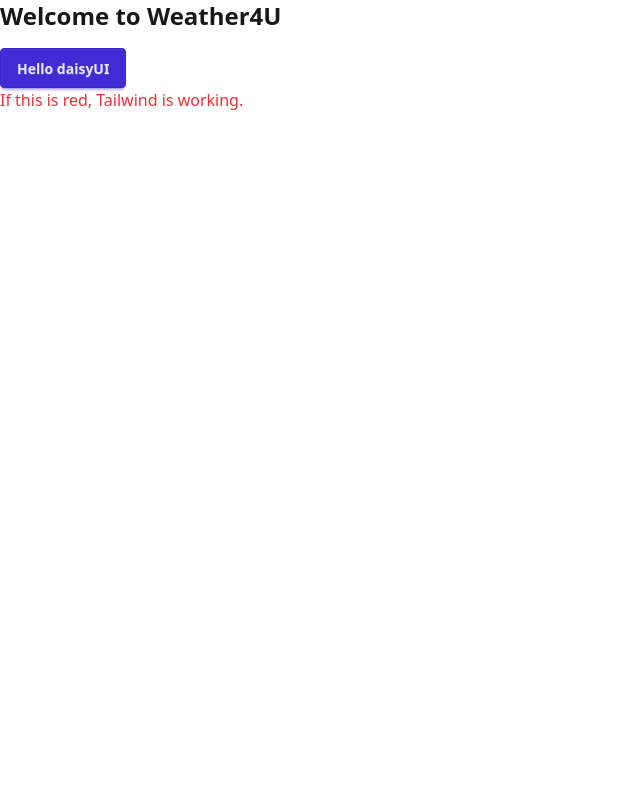
After one commit to DanielTKC/d_terreros_final_project, a Django app: template weather4u/templates/weather4u/index.html in a window 1280 px wide. The commit adds this page. Shown: the whole page, without its empty margins (0-640 px from the left). Run offline with Django 5.2, Linux system fonts and the light colour scheme; the template is opened without the code that fills it, so the values that code supplies are empty.

Commit message:
Site up and running with daisyUI fully configured

```diff
--- /dev/null
+++ b/templates/base.html
@@ -0,0 +1,13 @@
+<html lang="en">
+<head>
+    <meta charset="UTF-8">
+    <title>{% block title %}Weather4u{% endblock %}</title>
+    {% load static %}
+    <link href="{% static 'css/output.css' %}" rel="stylesheet"/>
+</head>
+<body class="bg-base-200 text-base-content p-6">
+{% block content %}
+    <!-- Child templates will inject here -->
+{% endblock %}
+</body>
+</html>
--- a/weather4u/static/css/output.css
+++ b/weather4u/static/css/output.css
@@ -1,4 +1,5 @@
 /*! tailwindcss v4.1.5 | MIT License | https://tailwindcss.com */
+@layer properties;
 @layer theme, base, components, utilities;
 @layer theme {
   :root, :host {
@@ -6,6 +7,11 @@
     'Noto Color Emoji';
     --font-mono: ui-monospace, SFMono-Regular, Menlo, Monaco, Consolas, 'Liberation Mono', 'Courier New',
     monospace;
+    --color-red-500: oklch(63.7% 0.237 25.331);
+    --spacing: 0.25rem;
+    --text-2xl: 1.5rem;
+    --text-2xl--line-height: calc(2 / 1.5);
+    --font-weight-bold: 700;
     --default-font-family: var(--font-sans);
     --default-mono-font-family: var(--font-mono);
   }
@@ -155,7 +161,153 @@
     display: none !important;
   }
 }
-@layer utilities;
+@layer utilities {
+  .btn {
+    :where(&) {
+      width: unset;
+    }
+    display: inline-flex;
+    flex-shrink: 0;
+    cursor: pointer;
+    flex-wrap: nowrap;
+    align-items: center;
+    justify-content: center;
+    gap: calc(0.25rem * 1.5);
+    text-align: center;
+    vertical-align: middle;
+    outline-offset: 2px;
+    webkit-user-select: none;
+    user-select: none;
+    padding-inline: var(--btn-p);
+    color: var(--btn-fg);
+    --tw-prose-links: var(--btn-fg);
+    height: var(--size);
+    font-size: var(--fontsize, 0.875rem);
+    font-weight: 600;
+    outline-color: var(--btn-color, var(--color-base-content));
+    transition-property: color, background-color, border-color, box-shadow;
+    transition-timing-function: cubic-bezier(0, 0, 0.2, 1);
+    transition-duration: 0.2s;
+    border-start-start-radius: var(--join-ss, var(--radius-field));
+    border-start-end-radius: var(--join-se, var(--radius-field));
+    border-end-start-radius: var(--join-es, var(--radius-field));
+    border-end-end-radius: var(--join-ee, var(--radius-field));
+    background-color: var(--btn-bg);
+    background-size: auto, calc(var(--noise) * 100%);
+    background-image: none, var(--btn-noise);
+    border-width: var(--border);
+    border-style: solid;
+    border-color: var(--btn-border);
+    text-shadow: 0 0.5px oklch(100% 0 0 / calc(var(--depth) * 0.15));
+    touch-action: manipulation;
+    box-shadow: 0 0.5px 0 0.5px oklch(100% 0 0 / calc(var(--depth) * 6%)) inset, var(--btn-shadow);
+    --size: calc(var(--size-field, 0.25rem) * 10);
+    --btn-bg: var(--btn-color, var(--color-base-200));
+    --btn-fg: var(--color-base-content);
+    --btn-p: 1rem;
+    --btn-border: var(--btn-bg);
+    @supports (color: color-mix(in lab, red, red)) {
+      --btn-border: color-mix(in oklab, var(--btn-bg), #000 calc(var(--depth) * 5%));
+    }
+    --btn-shadow: 0 3px 2px -2px var(--btn-bg),
+    0 4px 3px -2px var(--btn-bg);
+    @supports (color: color-mix(in lab, red, red)) {
+      --btn-shadow: 0 3px 2px -2px color-mix(in oklab, var(--btn-bg) calc(var(--depth) * 30%), #0000),
+    0 4px 3px -2px color-mix(in oklab, var(--btn-bg) calc(var(--depth) * 30%), #0000);
+    }
+    --btn-noise: var(--fx-noise);
+    .prose & {
+      text-decoration-line: none;
+    }
+    @media (hover: hover) {
+      &:hover {
+        --btn-bg: var(--btn-color, var(--color-base-200));
+        @supports (color: color-mix(in lab, red, red)) {
+          --btn-bg: color-mix(in oklab, var(--btn-color, var(--color-base-200)), #000 7%);
+        }
+      }
+    }
+    &:focus-visible {
+      outline-width: 2px;
+      outline-style: solid;
+      isolation: isolate;
+    }
+    &:active:not(.btn-active) {
+      translate: 0 0.5px;
+      --btn-bg: var(--btn-color, var(--color-base-200));
+      @supports (color: color-mix(in lab, red, red)) {
+        --btn-bg: color-mix(in oklab, var(--btn-color, var(--color-base-200)), #000 5%);
+      }
+      --btn-border: var(--btn-color, var(--color-base-200));
+      @supports (color: color-mix(in lab, red, red)) {
+        --btn-border: color-mix(in oklab, var(--btn-color, var(--color-base-200)), #000 7%);
+      }
+      --btn-shadow: 0 0 0 0 oklch(0% 0 0/0), 0 0 0 0 oklch(0% 0 0/0);
+    }
+    &:is(:disabled, [disabled], .btn-disabled) {
+      &:not(.btn-link, .btn-ghost) {
+        background-color: var(--color-base-content);
+        @supports (color: color-mix(in lab, red, red)) {
+          background-color: color-mix(in oklab, var(--color-base-content) 10%, transparent);
+        }
+        box-shadow: none;
+      }
+      pointer-events: none;
+      --btn-border: #0000;
+      --btn-noise: none;
+      --btn-fg: var(--color-base-content);
+      @supports (color: color-mix(in lab, red, red)) {
+        --btn-fg: color-mix(in oklch, var(--color-base-content) 20%, #0000);
+      }
+      @media (hover: hover) {
+        &:hover {
+          pointer-events: none;
+          background-color: var(--color-neutral);
+          @supports (color: color-mix(in lab, red, red)) {
+            background-color: color-mix(in oklab, var(--color-neutral) 20%, transparent);
+          }
+          --btn-border: #0000;
+          --btn-fg: var(--color-base-content);
+          @supports (color: color-mix(in lab, red, red)) {
+            --btn-fg: color-mix(in oklch, var(--color-base-content) 20%, #0000);
+          }
+        }
+      }
+    }
+    &:is(input[type="checkbox"], input[type="radio"]) {
+      appearance: none;
+      &::after {
+        content: attr(aria-label);
+      }
+    }
+    &:where(input:checked:not(.filter .btn)) {
+      --btn-color: var(--color-primary);
+      --btn-fg: var(--color-primary-content);
+      isolation: isolate;
+    }
+  }
+  .mb-4 {
+    margin-bottom: calc(var(--spacing) * 4);
+  }
+  .block {
+    display: block;
+  }
+  .text-2xl {
+    font-size: var(--text-2xl);
+    line-height: var(--tw-leading, var(--text-2xl--line-height));
+  }
+  .font-bold {
+    --tw-font-weight: var(--font-weight-bold);
+    font-weight: var(--font-weight-bold);
+  }
+  .text-red-500 {
+    color: var(--color-red-500);
+  }
+  .btn-primary {
+    --btn-color: var(--color-primary);
+    --btn-fg: var(--color-primary-content);
+  }
+}
 @layer base {
   :where(:root),:root:has(input.theme-controller[value=light]:checked),[data-theme=light] {
     color-scheme: light;
@@ -379,3 +531,14 @@
     background-position: -50%;
   }
 }
+@property --tw-font-weight {
+  syntax: "*";
+  inherits: false;
+}
+@layer properties {
+  @supports ((-webkit-hyphens: none) and (not (margin-trim: inline))) or ((-moz-orient: inline) and (not (color:rgb(from red r g b)))) {
+    *, ::before, ::after, ::backdrop {
+      --tw-font-weight: initial;
+    }
+  }
+}
--- /dev/null
+++ b/weather4u/templates/weather4u/index.html
@@ -0,0 +1,10 @@
+{% extends "base.html" %}
+
+{% block title %}Home - Weather4U{% endblock %}
+
+{% block content %}
+  <h1 class="text-2xl font-bold mb-4">Welcome to Weather4U</h1>
+  <button class="btn btn-primary">Hello daisyUI</button>
+    <p class="text-red-500">If this is red, Tailwind is working.</p>
+
+{% endblock %}
--- a/weather4u/views.py
+++ b/weather4u/views.py
@@ -1,4 +1,4 @@
 from django.shortcuts import render
 
 def home(request):
-    return render(request, 'index.html')
+    return render(request, 'weather4u/index.html')
```
Also changed, not shown: templates/index.html (deleted, +0 -11 lines).
